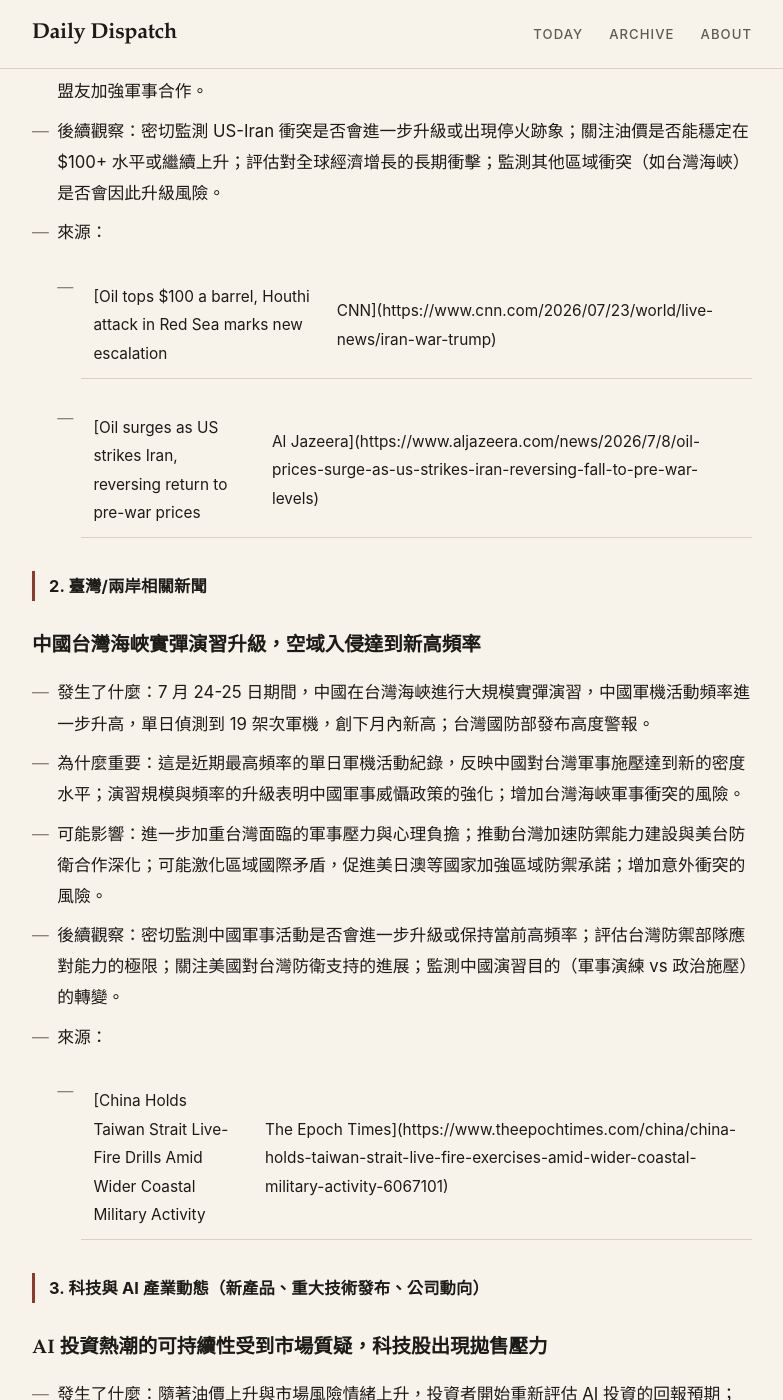
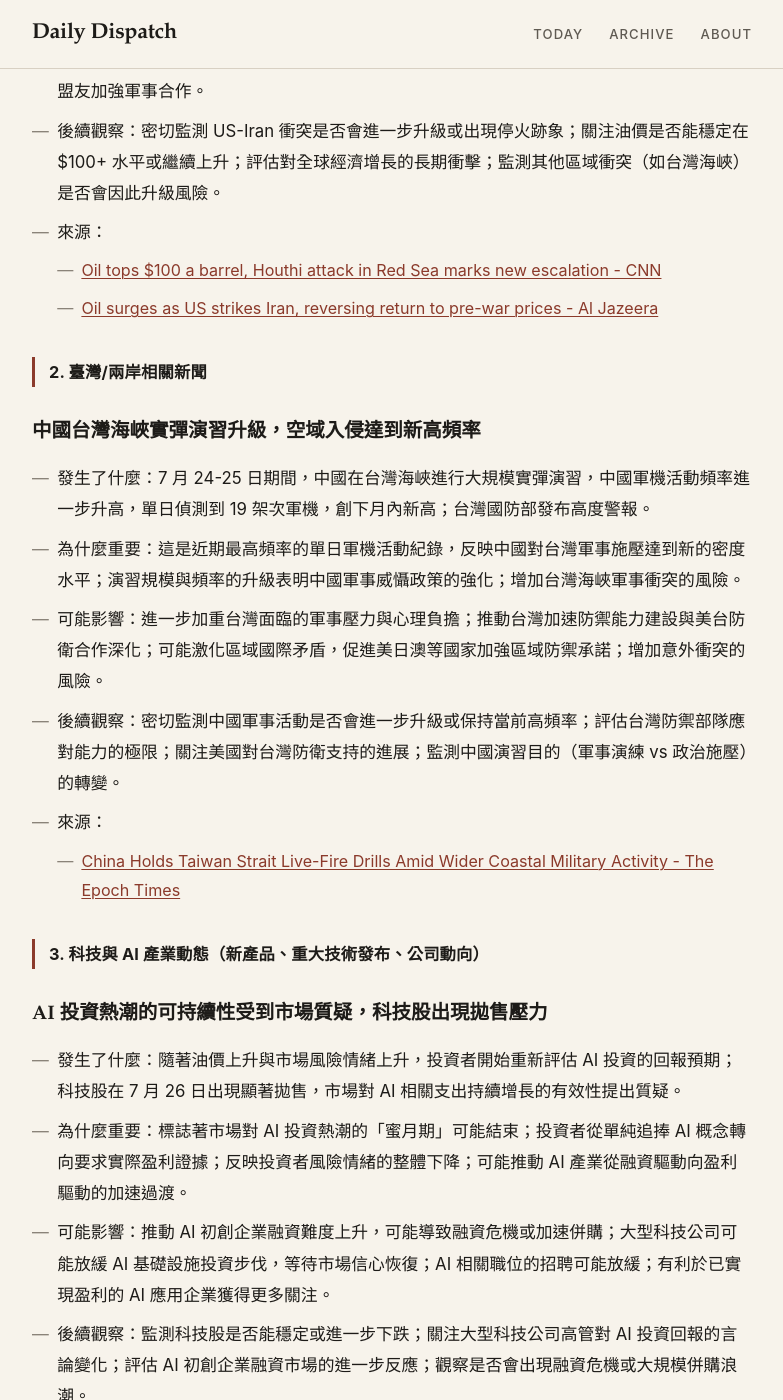
Before and after one commit to g761007/daily-dispatch, a Jekyll site: the page built from site/_summaries/2026-07-26.md, in a window 1280 px wide and 1400 px high, scrolled down 1751 px. Shown: the whole window, without its empty margins (248-1031 px from the left). Built offline with Jekyll 4.4.1, drawn with Linux system fonts in a browser that asks for light colours; some of the changed text lies outside the part shown.

Commit message:
fix: 修正 2026-07-26 來源連結中未跳脫的 | 造成 kramdown 表格誤判
kramdown 的 GFM 表格解析會把連結文字裡未跳脫的 | 當成表格分隔符，導致 [標題 | 來源](url) 這種格式在網頁上被切成兩段、只有含網址的那半段被轉成連結。改用跟其他日期一致的 - 分隔符（[標題 - 來源](url)）。

```diff
--- a/site/_summaries/2026-07-26.md
+++ b/site/_summaries/2026-07-26.md
@@ -38,8 +38,8 @@ published: true
 - 可能影響：持續推高全球石油價格，增加全球通膨壓力；威脅霍爾木茲海峽等關鍵能源運輸通道的安全，增加供應中斷風險；推動投資者風險資產拋售，利好防禦性資產；可能促進美國與盟友加強軍事合作。
 - 後續觀察：密切監測 US-Iran 衝突是否會進一步升級或出現停火跡象；關注油價是否能穩定在 $100+ 水平或繼續上升；評估對全球經濟增長的長期衝擊；監測其他區域衝突（如台灣海峽）是否會因此升級風險。
 - 來源：
-  - [Oil tops $100 a barrel, Houthi attack in Red Sea marks new escalation | CNN](https://www.cnn.com/2026/07/23/world/live-news/iran-war-trump)
-  - [Oil surges as US strikes Iran, reversing return to pre-war prices | Al Jazeera](https://www.aljazeera.com/news/2026/7/8/oil-prices-surge-as-us-strikes-iran-reversing-fall-to-pre-war-levels)
+  - [Oil tops $100 a barrel, Houthi attack in Red Sea marks new escalation - CNN](https://www.cnn.com/2026/07/23/world/live-news/iran-war-trump)
+  - [Oil surges as US strikes Iran, reversing return to pre-war prices - Al Jazeera](https://www.aljazeera.com/news/2026/7/8/oil-prices-surge-as-us-strikes-iran-reversing-fall-to-pre-war-levels)
 
 ### 2. 臺灣/兩岸相關新聞
 
@@ -49,7 +49,7 @@ published: true
 - 可能影響：進一步加重台灣面臨的軍事壓力與心理負擔；推動台灣加速防禦能力建設與美台防衛合作深化；可能激化區域國際矛盾，促進美日澳等國家加強區域防禦承諾；增加意外衝突的風險。
 - 後續觀察：密切監測中國軍事活動是否會進一步升級或保持當前高頻率；評估台灣防禦部隊應對能力的極限；關注美國對台灣防衛支持的進展；監測中國演習目的（軍事演練 vs 政治施壓）的轉變。
 - 來源：
-  - [China Holds Taiwan Strait Live-Fire Drills Amid Wider Coastal Military Activity | The Epoch Times](https://www.theepochtimes.com/china/china-holds-taiwan-strait-live-fire-exercises-amid-wider-coastal-military-activity-6067101)
+  - [China Holds Taiwan Strait Live-Fire Drills Amid Wider Coastal Military Activity - The Epoch Times](https://www.theepochtimes.com/china/china-holds-taiwan-strait-live-fire-exercises-amid-wider-coastal-military-activity-6067101)
 
 ### 3. 科技與 AI 產業動態（新產品、重大技術發布、公司動向）
 
@@ -59,7 +59,7 @@ published: true
 - 可能影響：推動 AI 初創企業融資難度上升，可能導致融資危機或加速併購；大型科技公司可能放緩 AI 基礎設施投資步伐，等待市場信心恢復；AI 相關職位的招聘可能放緩；有利於已實現盈利的 AI 應用企業獲得更多關注。
 - 後續觀察：監測科技股是否能穩定或進一步下跌；關注大型科技公司高管對 AI 投資回報的言論變化；評估 AI 初創企業融資市場的進一步反應；觀察是否會出現融資危機或大規模併購浪潮。
 - 來源：
-  - [Market Recap: Wall Street Cracks as Oil Soars and Tech Sinks | Whatfinger](https://money.whatfinger.com/2026/07/26/market-recap-wall-street-cracks-as-oil-soars-and-tech-sinks/)
+  - [Market Recap: Wall Street Cracks as Oil Soars and Tech Sinks - Whatfinger](https://money.whatfinger.com/2026/07/26/market-recap-wall-street-cracks-as-oil-soars-and-tech-sinks/)
 
 ### 4. 財經與市場（股市、匯率、重大經濟數據）
 
```
Also changed, not shown: reports/2026-07-26.md (+5 -5 lines).
